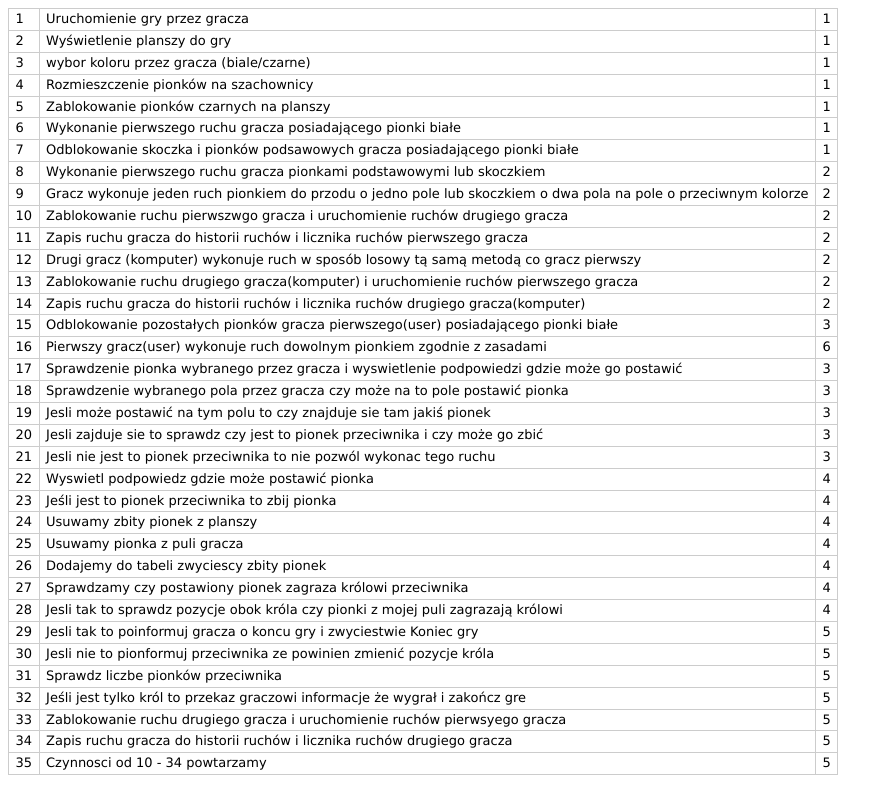
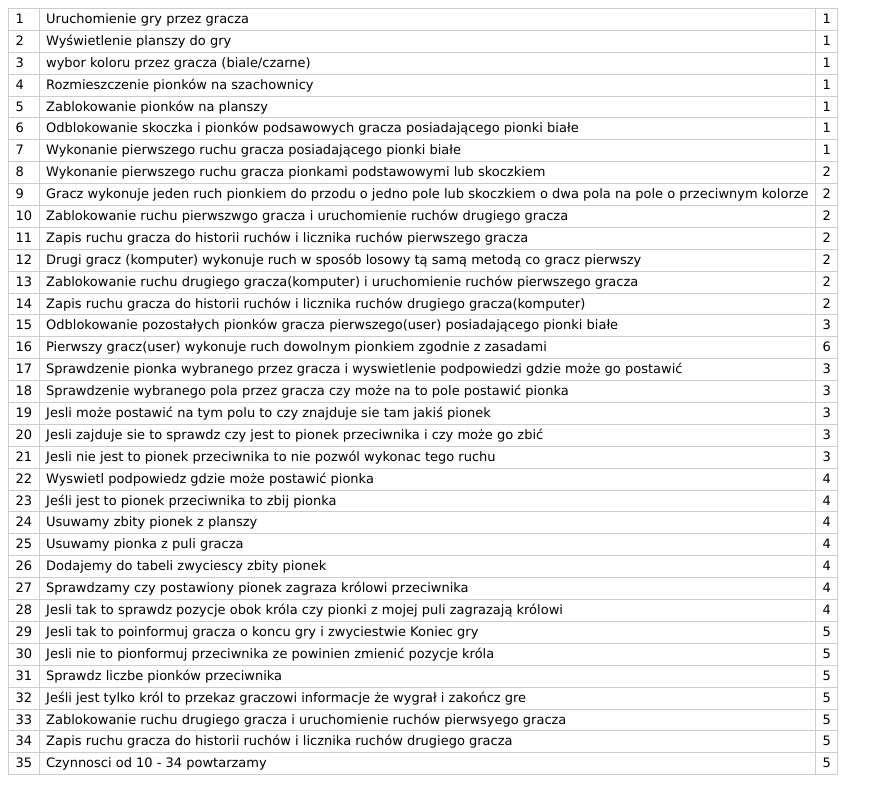
Before and after one commit to peterm10/ChessForAndroid, a plain HTML site: page HistoryGameChess.html in a window 1280 px wide. Shown: the whole page, without its empty margins (0-893 px from the left). Drawn offline with Linux system fonts and the light colour scheme.

Commit message:
Update HistoryGameChess.html

```diff
--- a/HistoryGameChess.html
+++ b/HistoryGameChess.html
@@ -23,11 +23,11 @@
 
 <tr><td>4</td><td>Rozmieszczenie pionków na szachownicy</td><td>1</td></tr>
 
-<tr><td>5</td><td>Zablokowanie pionków czarnych na planszy</td><td>1</td></tr>
+<tr><td>5</td><td>Zablokowanie pionków na planszy</td><td>1</td></tr>
 
-<tr><td>6</td><td>Wykonanie pierwszego ruchu gracza posiadającego pionki białe</td><td>1</td></tr>
+<tr><td>6</td><td>Odblokowanie skoczka i pionków podsawowych gracza posiadającego pionki białe</td><td>1</td></tr>
 
-<tr><td>7</td><td>Odblokowanie skoczka i pionków podsawowych gracza posiadającego pionki białe</td><td>1</td></tr>
+<tr><td>7</td><td>Wykonanie pierwszego ruchu gracza posiadającego pionki białe</td><td>1</td></tr>
 
 <tr><td>8</td><td>Wykonanie pierwszego ruchu gracza pionkami podstawowymi lub skoczkiem</td><td>2</td></tr>
 
```
